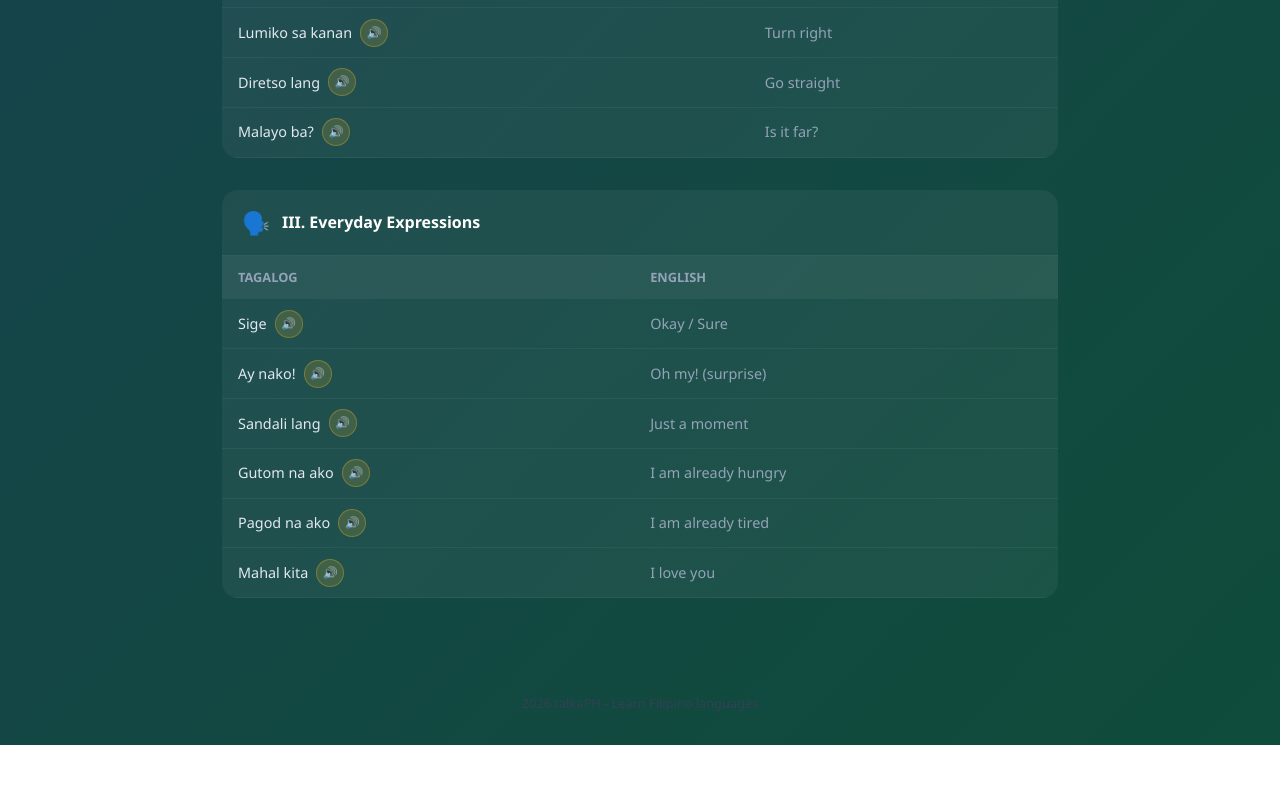
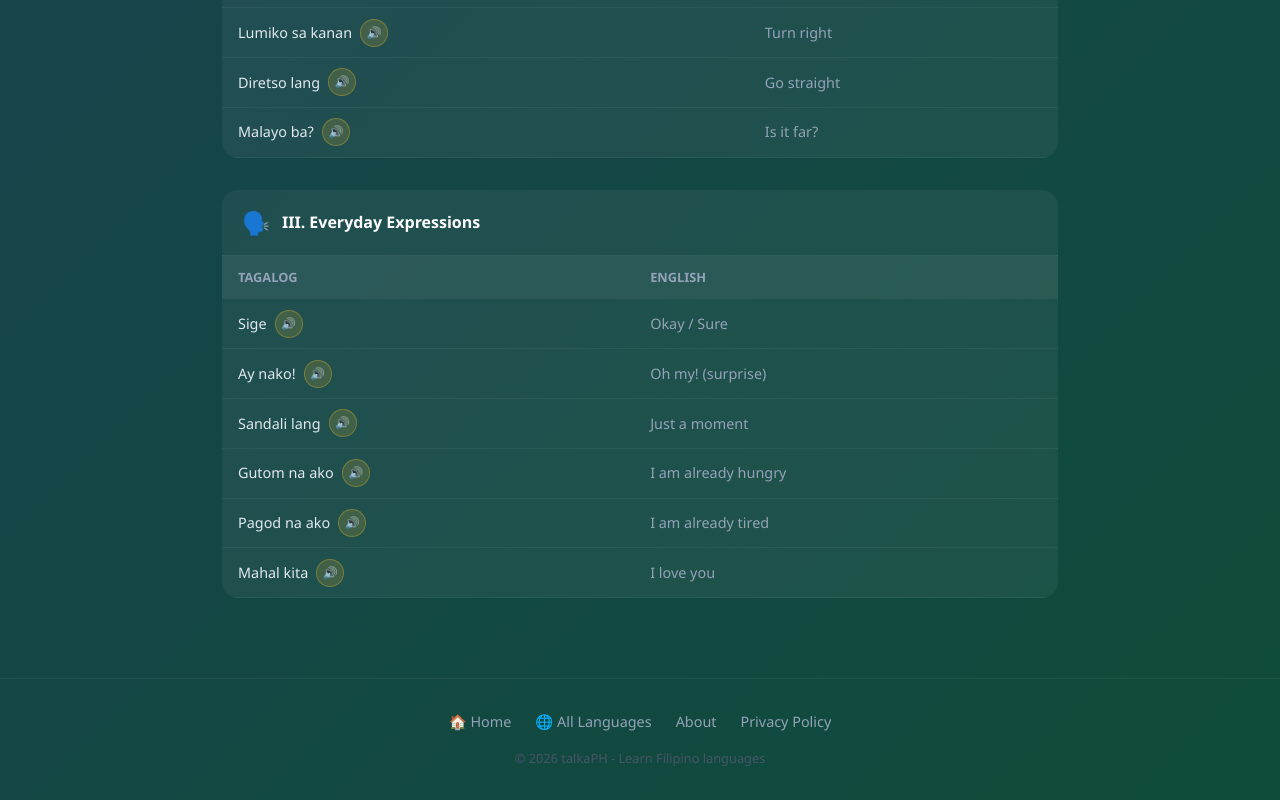
Before and after one commit to schoolprobuddy/talkaph, a Next.js app: page /learn/tagalog in a window 1280 px wide. Shown: the part 6991-7791 px from the top of the page. Before the commit the page ends 7736 px from the top, so only its background shows below. Built offline with nearby package versions, Linux system fonts and the light colour scheme.

Commit message:
Update page.js

```diff
--- a/app/learn/tagalog/page.js
+++ b/app/learn/tagalog/page.js
@@ -376,9 +376,14 @@ export default function TagalogPage() {
           ))}
         </section>
       ))}
-
-      <footer style={{ textAlign: "center", padding: "2rem", color: "#334155", fontSize: "0.8rem" }}>
-        2026 talkaPH - Learn Filipino languages
+      <footer style={{ textAlign: "center", padding: "2rem 1rem", borderTop: "1px solid rgba(255,255,255,0.06)", marginTop: "1rem" }}>
+        <nav style={{ display: "flex", justifyContent: "center", flexWrap: "wrap", gap: "1.5rem", marginBottom: "1rem" }}>
+          <a href="/" style={{ color: "#94a3b8", textDecoration: "none", fontSize: "0.9rem" }}>🏠 Home</a>
+          <a href="/learn" style={{ color: "#94a3b8", textDecoration: "none", fontSize: "0.9rem" }}>🌐 All Languages</a>
+          <a href="/about" style={{ color: "#94a3b8", textDecoration: "none", fontSize: "0.9rem" }}>About</a>
+          <a href="/privacy" style={{ color: "#94a3b8", textDecoration: "none", fontSize: "0.9rem" }}>Privacy Policy</a>
+        </nav>
+        <p style={{ color: "#475569", fontSize: "0.8rem", margin: 0 }}>© 2026 talkaPH - Learn Filipino languages</p>
       </footer>
     </main>
   );
```
